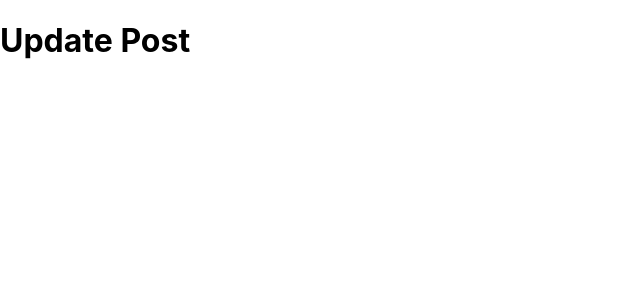
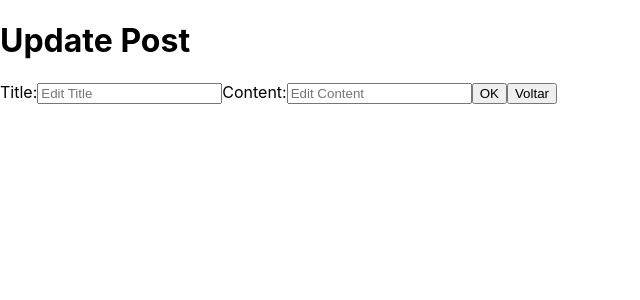
Before and after one commit to VictorVidal08/frontend-waid, a React (Create React App) app: page /update-post/1 in a window 1280 px wide. Shown: the top 300 px of the page, without its empty margins (0-640 px from the left). Built offline with nearby package versions, Linux system fonts and the light colour scheme; no server answers.

Commit message:
feat: adding update page

```diff
--- a/src/components/createPost.tsx
+++ b/src/components/createPost.tsx
@@ -49,6 +49,12 @@ export default function CreatePost() {
         >
             OK
         </button>
+        <button
+        type="button"
+        onClick={ () => navigate('/social-posts') }
+        >
+          Voltar
+        </button>
       </form>
     </div>
   );
--- a/src/components/posts.tsx
+++ b/src/components/posts.tsx
@@ -1,10 +1,13 @@
 import React, { useState, useEffect } from "react";
+import { useNavigate } from "react-router-dom";
 import { IPost } from "../interfaces/IPost";
 import { getPosts } from "../services/Requests";
 
 export default function Posts() {
     const [posts, setPosts] = useState([]);
     const [loading, setLoading] = useState(true);
+
+    const navigate = useNavigate();
 
     useEffect(() => {
         if (posts.length > 0) {
@@ -17,7 +20,6 @@ export default function Posts() {
         const token = userData.token
         const fetchPosts = async () => {
             const response = await getPosts(token);
-            console.log(response.data)
             setPosts(response.data);
         };
         fetchPosts();
@@ -26,7 +28,10 @@ export default function Posts() {
     return (
         <div>
             <h1>Posts</h1>
-            <button>Criar Post</button>
+            <button
+            type="button"
+            onClick={ () => navigate('/create-post') }
+            >Criar Post</button>
 
             { loading ?
                 <p>Loading...</p>
@@ -37,6 +42,7 @@ export default function Posts() {
                         <p>{post.content}</p>
                         <button
                         type="button"
+                        onClick={ () => navigate(`/update-post/${post.id}`) }
                         >
                             Editar
                         </button>
--- a/src/components/updatePost.tsx
+++ b/src/components/updatePost.tsx
@@ -1,9 +1,73 @@
-import React from "react";
+import React, { useState, useEffect } from "react";
+import { IPost } from "../interfaces/IPost";
+import { useNavigate } from "react-router-dom";
+import { getPosts, updatePost } from "../services/Requests";
 
 export default function UpdatePost() {
+  const [title, setTitle] = useState("");
+  const [content, setContent] = useState("");
+
+  const navigate = useNavigate();
+
+  const postId = Number(window.location.pathname.split('/')[2]);
+
+  useEffect(() => {
+    const getPostById = async() => {
+      const userData = JSON.parse(localStorage.getItem('user') || '{}');
+      const token = userData.token
+      const allPosts = await getPosts(token);
+      const toUpdatePost = allPosts.data.find((post: IPost) => post.id === postId);
+      setTitle(toUpdatePost.title);
+      setContent(toUpdatePost.content);
+    };
+    getPostById();
+  // eslint-disable-next-line react-hooks/exhaustive-deps
+  }, []);
+
+  const handleUpdate = async() => {
+    const userData = JSON.parse(localStorage.getItem('user') || '{}');
+    const token = userData.token
+    const updateData = { postId, title, content, token };
+    await updatePost(updateData);
+    navigate('/social-posts');
+  };
+
   return (
     <div>
       <h1>Update Post</h1>
+      <form>
+        <label>
+            Title:
+            <input
+            type="text"
+            name="title"
+            placeholder="Edit Title"
+            value={ title }
+            onChange={e => setTitle(e.target.value)}
+            />
+        </label>
+        <label>
+            Content:
+            <input
+            type="text"
+            name="content"
+            placeholder="Edit Content"
+            value={ content }
+            onChange={e => setContent(e.target.value)}
+            />
+        </label>
+        <button
+        type="button"
+        onClick={ handleUpdate }
+        >
+            OK
+        </button>
+        <button
+        type="button"
+        >
+          Voltar
+        </button>
+      </form>
     </div>
   );
 }
--- /dev/null
+++ b/src/interfaces/IUpdate.ts
@@ -0,0 +1,6 @@
+export interface IUpdate {
+    postId: number;
+    title: string;
+    content: string;
+    token: string | null;
+}
--- a/src/services/Requests.ts
+++ b/src/services/Requests.ts
@@ -2,6 +2,7 @@ import axios from 'axios';
 import { IRegister } from '../interfaces/IRegister';
 import { ILogin } from '../interfaces/ILogin';
 import { ICreate } from '../interfaces/ICreate';
+import { IUpdate } from '../interfaces/IUpdate';
 
 //  Local: http://localhost:3001/user
 //  Production link: https://backend-waid-production.up.railway.app/register
@@ -46,3 +47,13 @@ export async function createPost(createData: ICreate) {
   });
   return response;
 }
+
+export async function updatePost(updateData: IUpdate) {
+  const response = await axios.patch(`http://localhost:3001/post/${updateData.postId}`,
+  { title: updateData.title, content: updateData.content }, {
+    headers: {
+      'authorization': updateData.token
+    }
+  });
+  return response;
+};
```
